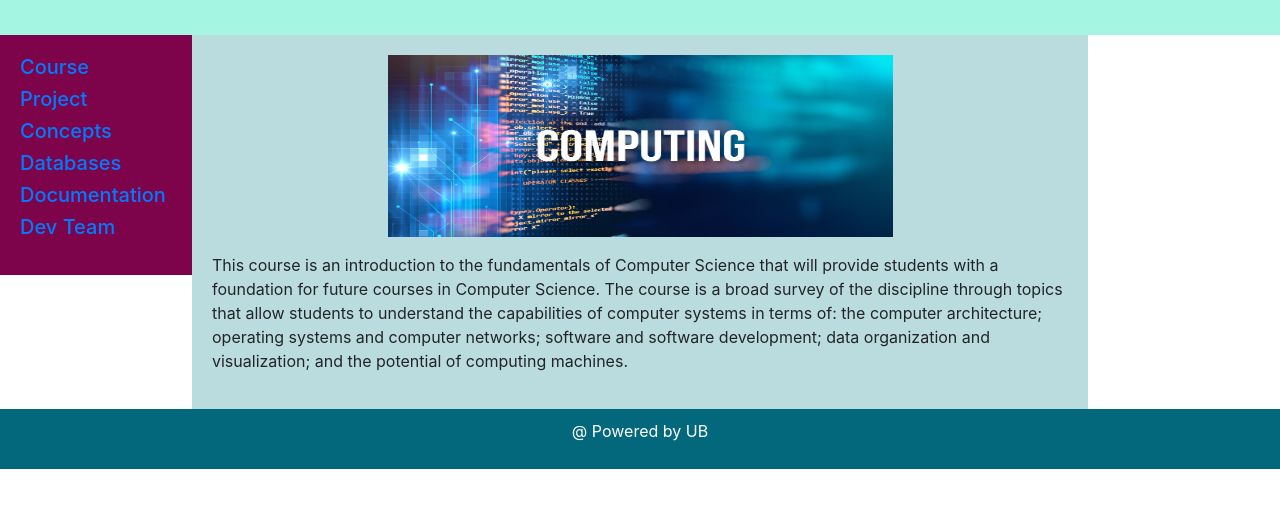
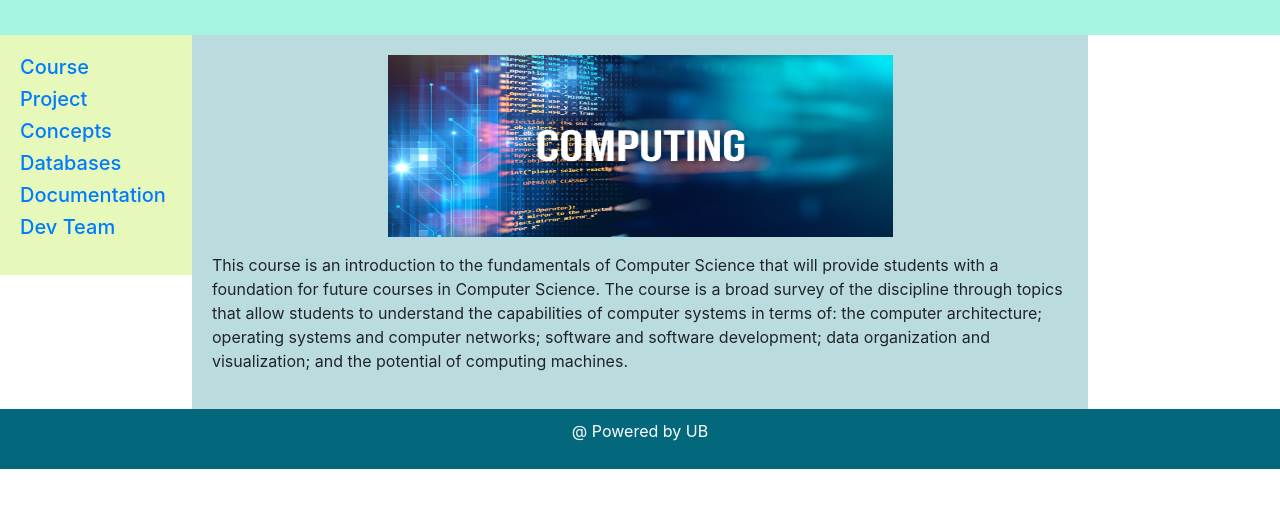
Before and after one commit to Codex2025-lab/html, a plain HTML site: page index.html in a window 1280 px wide. Shown: the part 71-578 px from the top of the page. Drawn offline with nearby package versions, Linux system fonts and the light colour scheme.

Commit message:
Update style.css

```diff
--- a/style.css
+++ b/style.css
@@ -20,7 +20,7 @@ nav {
   float: left;
   width: 15%;
   /*height: 300px;  only for demonstration, should be removed */
-  background: #7d044b;
+  background:#e6f9ba;
  padding: 20px;
 }
 
```
